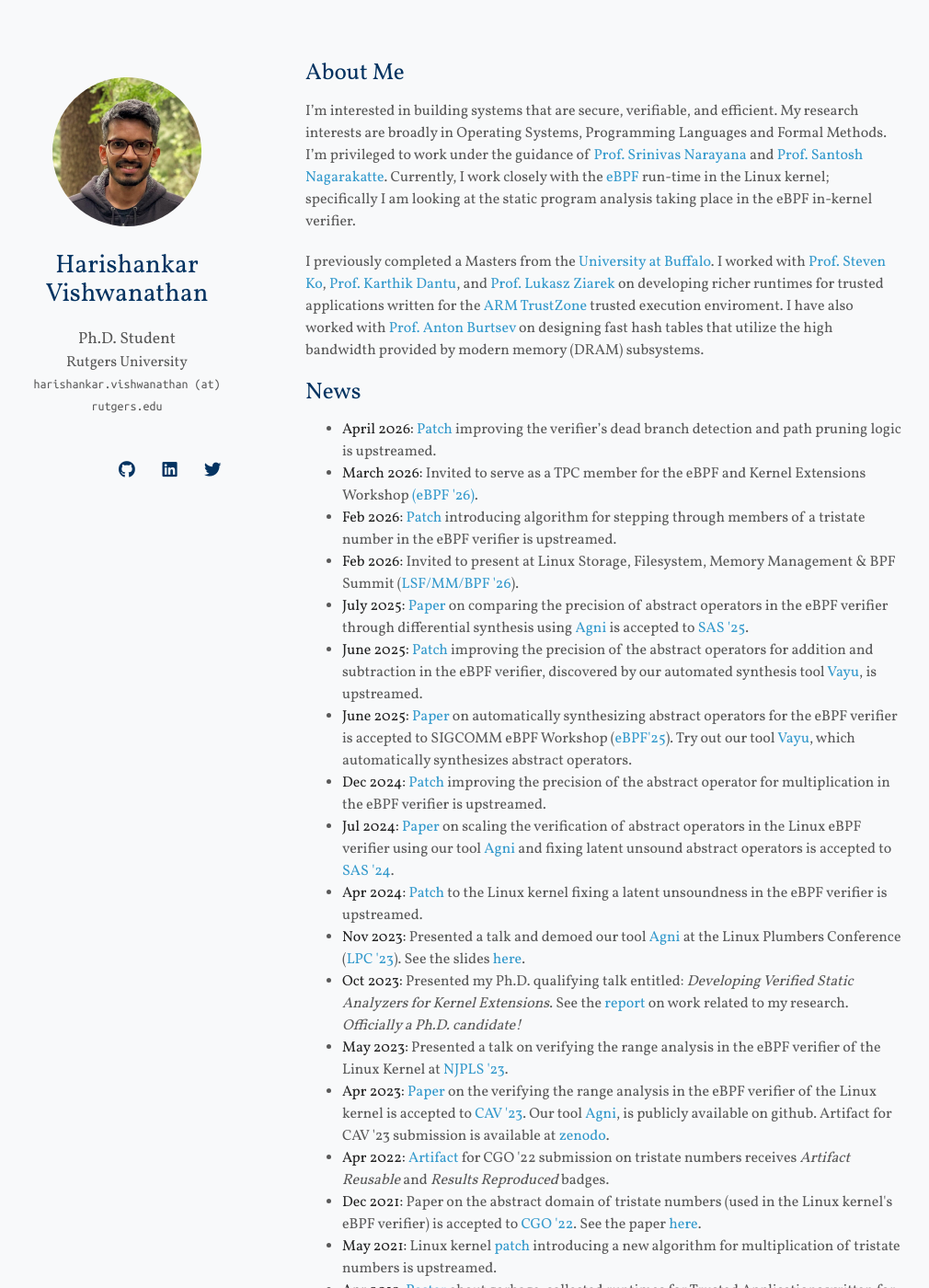
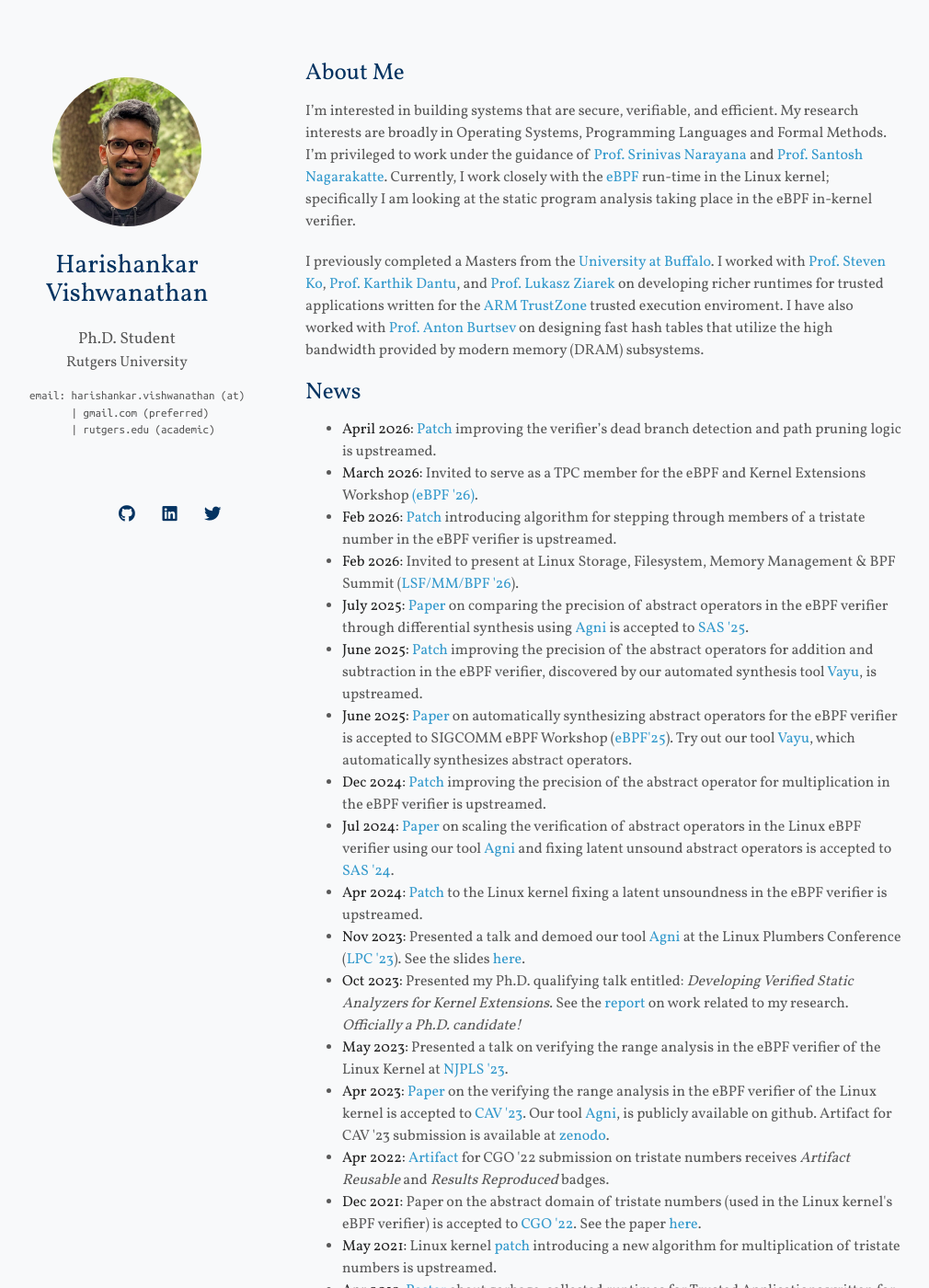
Before and after one commit to harishankarv/harishankarv.github.io, a Jekyll site: the page built from index.md, in a window 1280 px wide and 1400 px high. Shown: the whole window at 92% size, without its empty margins (138-1148 px from the left). Built offline with Jekyll 4.4.1, drawn with Linux system fonts in a browser that asks for light colours; nearby versions of some CDN libraries; some web fonts are replaced; a style sheet for code colours, icons or effects is not loaded; our own code applies the rules of GitHub Pages for plain Markdown files.

Commit message:
Update email addresses in _config.yml

```diff
--- a/_config.yml
+++ b/_config.yml
@@ -2,7 +2,8 @@
 title: Harishankar Vishwanathan
 position: Ph.D. Student
 affiliation: Rutgers University
-email: harishankar.vishwanathan (at) rutgers.edu
+email_preferred: harishankar.vishwanathan (at) gmail.com
+email_academic: harishankar.vishwanathan (at) rutgers.edu
 
 # Search Engine Optimization (SEO)
 # The following information is used to improve the website traffic from search engines, e.g., Google.
--- a/_layouts/homepage.html
+++ b/_layouts/homepage.html
@@ -23,6 +23,14 @@
 
     <link rel="stylesheet" href="./assets/css/style.css">
     <link rel="stylesheet" href="./assets/css/publications.css">
+    <style>
+      email {
+        font-size: 13px !important;
+        font-family: "Ubuntu Mono", monospace !important;
+        display: inline-block !important;
+        white-space: nowrap !important;
+      }
+    </style>
 
   </head>
   <body>
@@ -41,6 +49,14 @@
         {% endif %}
         {% if site.affiliation %}
         <a href="{{ site.affiliation_link }}" rel="noopener"><autocolor>{{ site.affiliation }}</autocolor></a>
+        <br>
+        {% endif %}
+        {% if site.email_preferred and site.email_academic %}
+        <email style="display: block; text-align: left; padding-left: 10px; line-height: 1.4; margin-top: 15px;">
+          email: harishankar.vishwanathan (at)<br>
+          <span style="display: inline-block; margin-left: 7ch; color: #555;">| gmail.com (preferred)</span><br>
+          <span style="display: inline-block; margin-left: 7ch; color: #555;">| rutgers.edu (academic)</span>
+        </email>
         <br>
         {% endif %}
         {% if site.email %}
```
